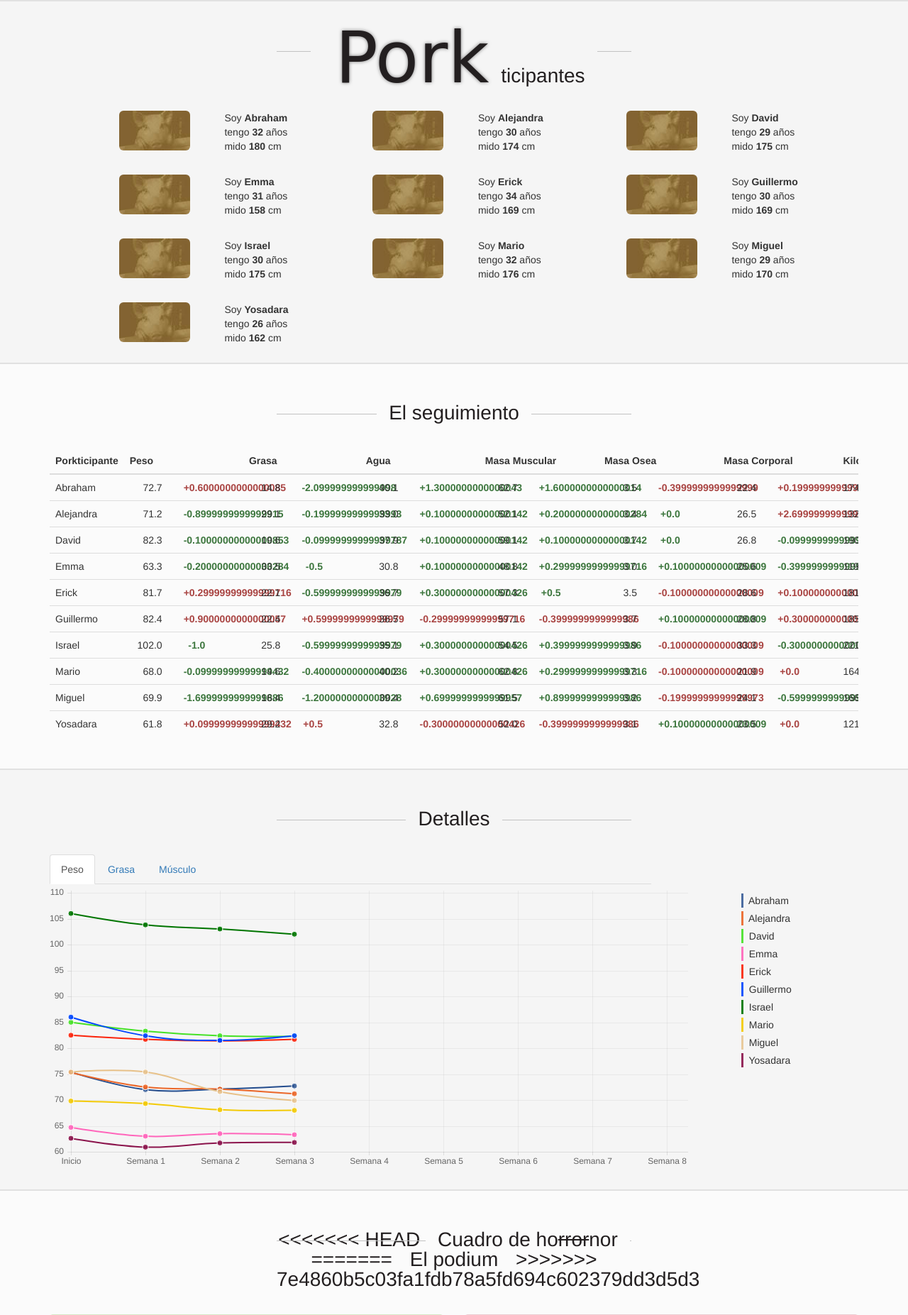
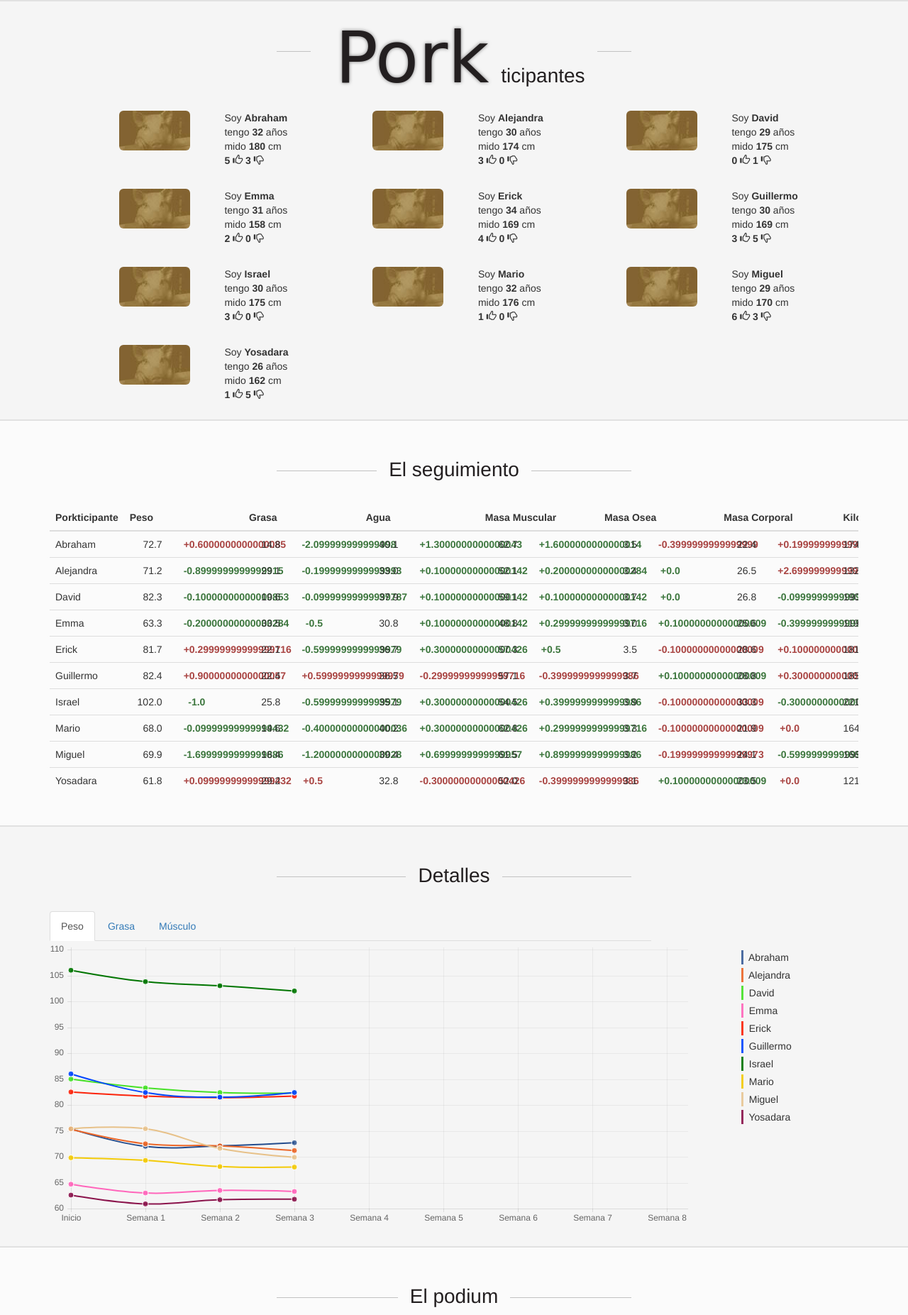
Before and after one commit to e-9/cerditon, a Django app: page /cerdoton/ in a window 1280 px wide. Shown: the part 2012-3865 px from the top of the page at 71% size. Run offline with Django 3.2, Linux system fonts and the light colour scheme; data comes from the database, SQL or seed files in the repository; some libraries are stand-ins or nearby versions; some web fonts are replaced.

Commit message:
Scores en regreso

```diff
--- a/Cerdoton_Site/cerdoton_app/templates/cerdoton_app/index.html
+++ b/Cerdoton_Site/cerdoton_app/templates/cerdoton_app/index.html
@@ -128,6 +128,13 @@
                       <div class="row">
                         <div class="col-md-12">
                           mido <strong>{{ pig.height }}</strong> cm
+                        </div>
+                      </div>
+                      <div class="row">
+                        <div class="col-md-12">
+                          <strong>{{ pig.thumbs_up }}</strong> <span class="glyphicon glyphicon-thumbs-up"></span>
+                          <strong>{{ pig.thumbs_down }}</strong> <span class="glyphicon glyphicon-thumbs-down"></span>
+
                         </div>
                       </div>
                     </div>
@@ -354,11 +361,7 @@
         <div class="col-md-12">
           <h2>
             <i></i>
-<<<<<<< HEAD
-            <span>Cuadro de ho<del><smal>rror</small></del>nor</span>
-=======
             <span>El podium</span>
->>>>>>> 7e4860b5c03fa1fdb78a5fd694c602379dd3d5d3
           </h2>
         </div>
       </div>
--- a/Cerdoton_Site/cerdoton_app/views.py
+++ b/Cerdoton_Site/cerdoton_app/views.py
@@ -150,6 +150,10 @@ def masterPigList(pigs_list):
         master_pig.age = pig.Age
         master_pig.height = pig.Height
 
+        scores = getScores(pig)
+        master_pig.thumbs_up += scores[0]
+        master_pig.thumbs_down += scores[1]
+
         if cnt > 0:
             master_pig.weight = pig_status[cnt-1].weight
             master_pig.fat_percentage = pig_status[cnt-1].fat_percentage
@@ -192,14 +196,12 @@ def score(request):
         pigs_list = PigData.objects.all()
 
         for pig in pigs_list:
-            pig_scores = pig.pigscore_set.all()
-
             master_pig = MasterPig()
             master_pig.name = pig.Name
 
-            for score in pig_scores:
-                master_pig.thumbs_up += score.thumbs_up
-                master_pig.thumbs_down += score.thumbs_down
+            scores = getScores(pig)
+            master_pig.thumbs_up += scores[0]
+            master_pig.thumbs_down += scores[1]
 
             sort_me.append(master_pig)
 
@@ -214,10 +216,21 @@ def score(request):
         for i in xrange(0,3):
             response_data_down = {}
             response_data_down['name'] = sortedThumbsDown[i].name
-            response_data_down['up'] = sortedThumbsDown[i].thumbs_down
+            response_data_down['down'] = sortedThumbsDown[i].thumbs_down
             response_list.append(response_data_down)
 
         return HttpResponse(json.dumps(response_list),
             content_type='application/json')
 
     return render(request, 'index.html', {'user': ''})
+
+def getScores(pig):
+    pig_scores = pig.pigscore_set.all()
+    thumbs_up = 0
+    thumbs_down = 0
+
+    for score in pig_scores:
+        thumbs_up += score.thumbs_up
+        thumbs_down += score.thumbs_down
+
+    return [thumbs_up, thumbs_down]
```
Also changed, not shown: 2 other files.
